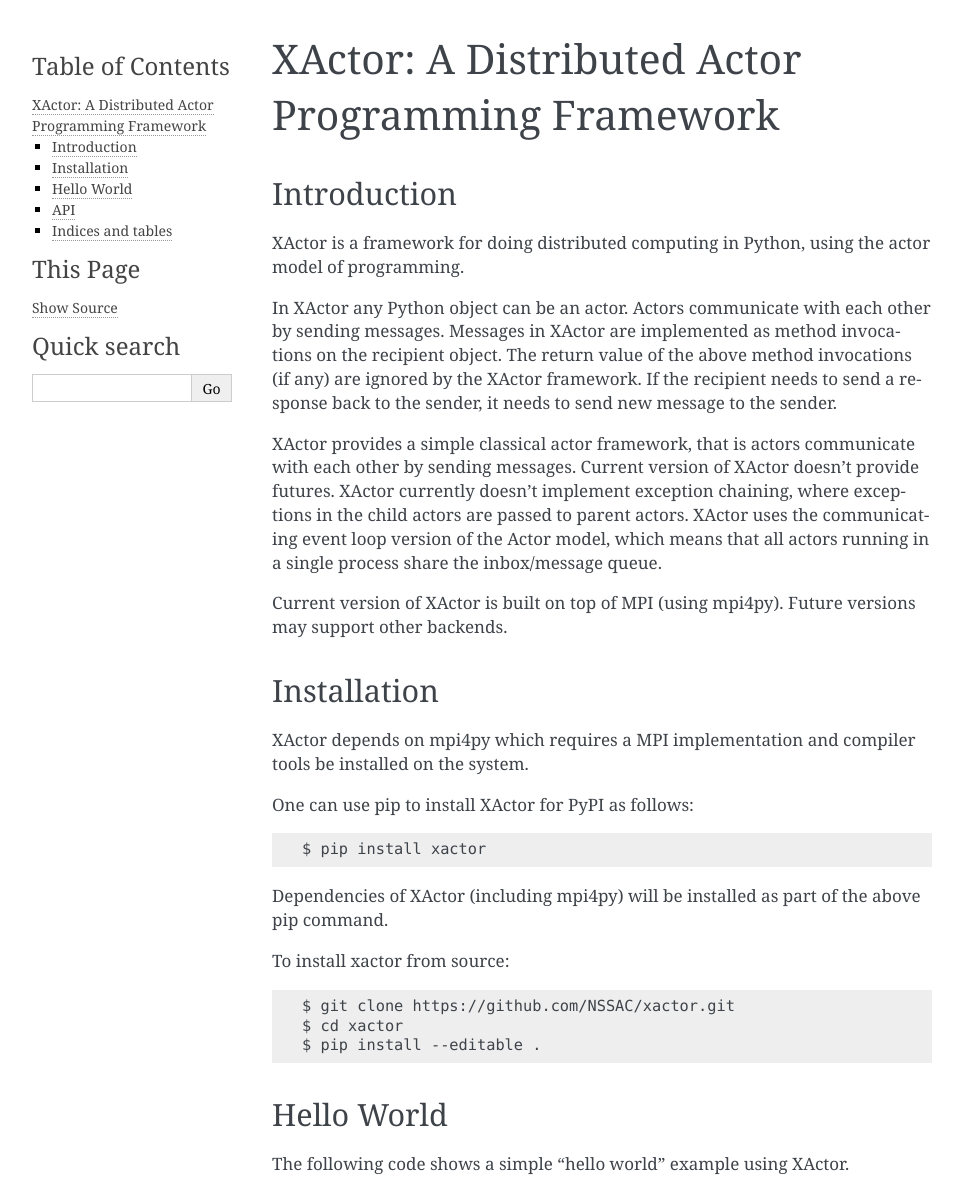
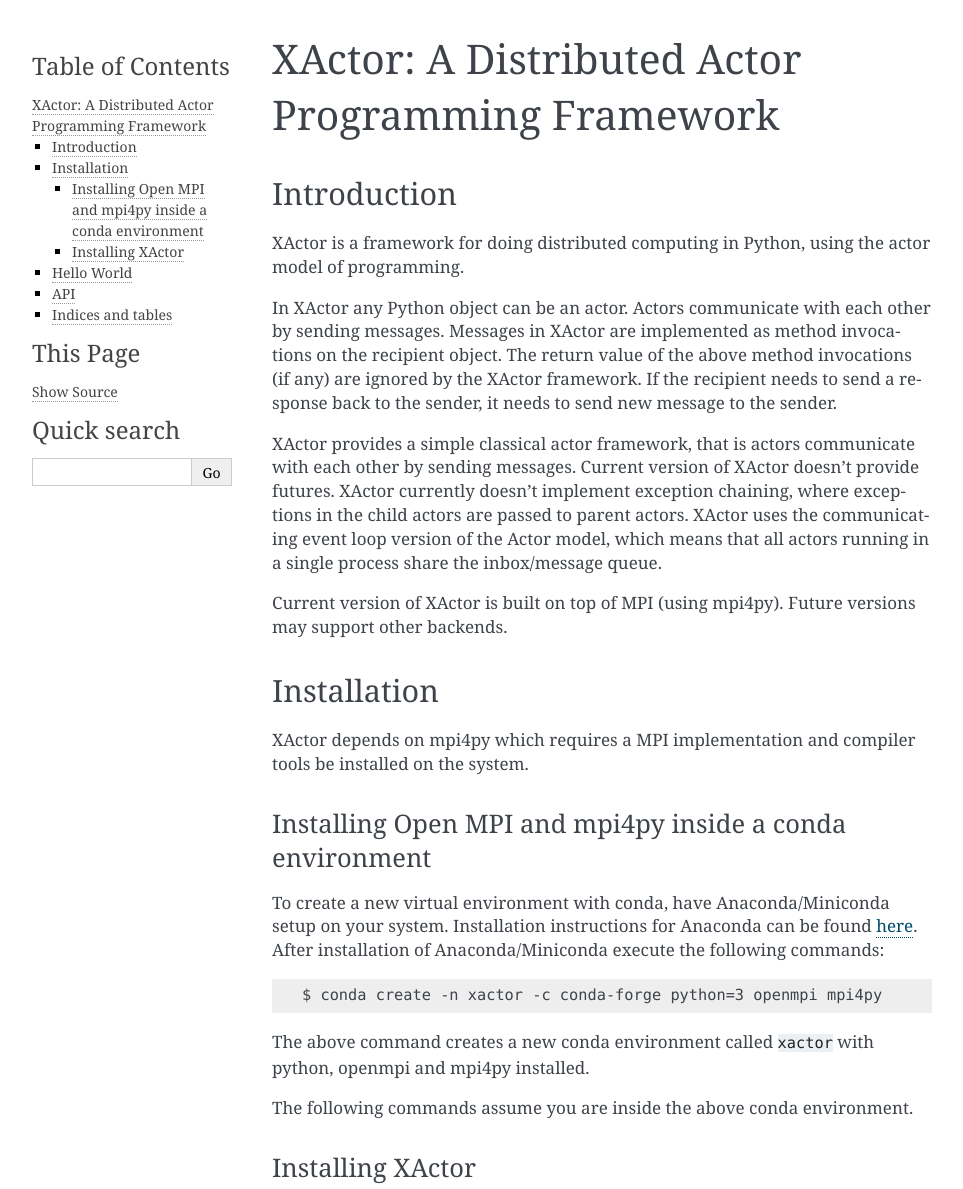
Before and after one commit to NSSAC/xactor, a Sphinx documentation site: the page built from docs/source/index.rst, in a window 1280 px wide and 1400 px high, cut to the strip 0-1189 px from the top of the window. Shown: the whole strip, without its empty margins (148-1111 px from the left). Built offline with Sphinx 7.4.7, drawn with Linux system fonts in a browser that asks for light colours.

Commit message:
Update README and docs with mpi install instructions

```diff
--- a/docs/source/index.rst
+++ b/docs/source/index.rst
@@ -34,6 +34,26 @@
 XActor depends on mpi4py which requires a MPI implementation
 and compiler tools be installed on the system.
 
+Installing Open MPI and mpi4py inside a conda environment
+.........................................................
+
+To create a new virtual environment with conda,
+have Anaconda/Miniconda setup on your system.
+Installation instructions for Anaconda can be found
+`here <https://conda.io/docs/user-guide/install/index.html>`_.
+After installation of Anaconda/Miniconda
+execute the following commands::
+
+    $ conda create -n xactor -c conda-forge python=3 openmpi mpi4py
+
+The above command creates a new conda environment called ``xactor``
+with python, openmpi and mpi4py installed.
+
+The following commands assume you are inside the above conda environment.
+
+Installing XActor
+.................
+
 One can use pip to install XActor for PyPI as follows::
 
     $ pip install xactor
```
Also changed, not shown: other parts of docs/source/index.rst (+1 -1 lines), README.rst (+24 -1 lines).
